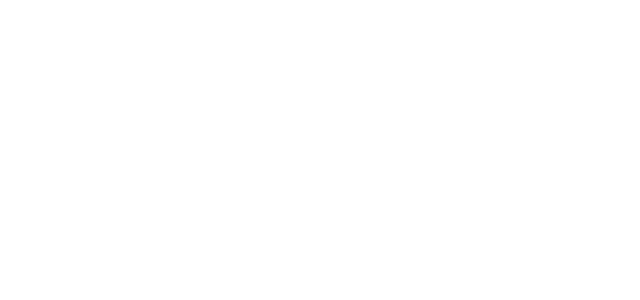
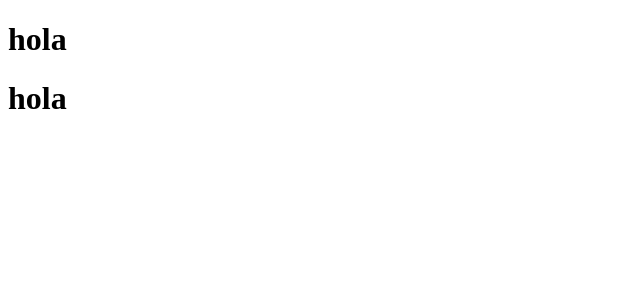
Before and after one commit to martxgomez/react-app, a React (Vite) app: page / in a window 1280 px wide. Shown: the top 300 px of the page, without its empty margins (0-640 px from the left). Built offline with nearby package versions, Linux system fonts and the light colour scheme.

Commit message:
App updated

```diff
--- a/src/App.jsx
+++ b/src/App.jsx
@@ -1,6 +1,15 @@
 import './App.css'
+import Navbar from './components/Navbar'
+import Footer from './components/Footer'
+
 
 function App() {
+    return (
+        <>
+            <Navbar />
+            <Footer />
+        </>
+        );
 }
 
 export default App
--- a/src/components/Footer.jsx
+++ b/src/components/Footer.jsx
@@ -0,0 +1,4 @@
+function Footer(){
+  return(<h1>hola</h1>)
+}
+export default Footer
--- a/src/components/Navbar.jsx
+++ b/src/components/Navbar.jsx
@@ -0,0 +1,4 @@
+function Navbar(){
+    return(<h1>hola</h1>)
+  }
+  export default Navbar
```
